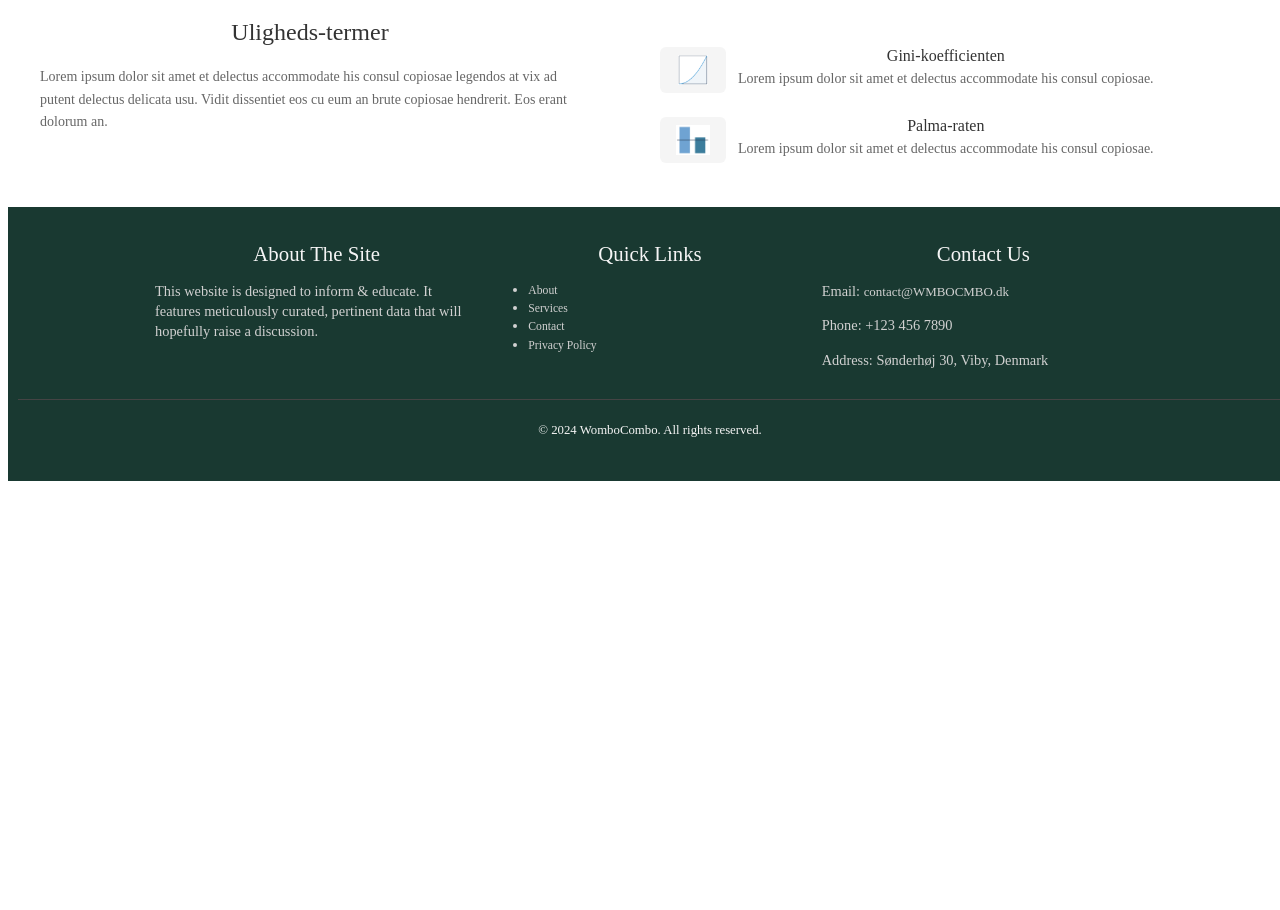
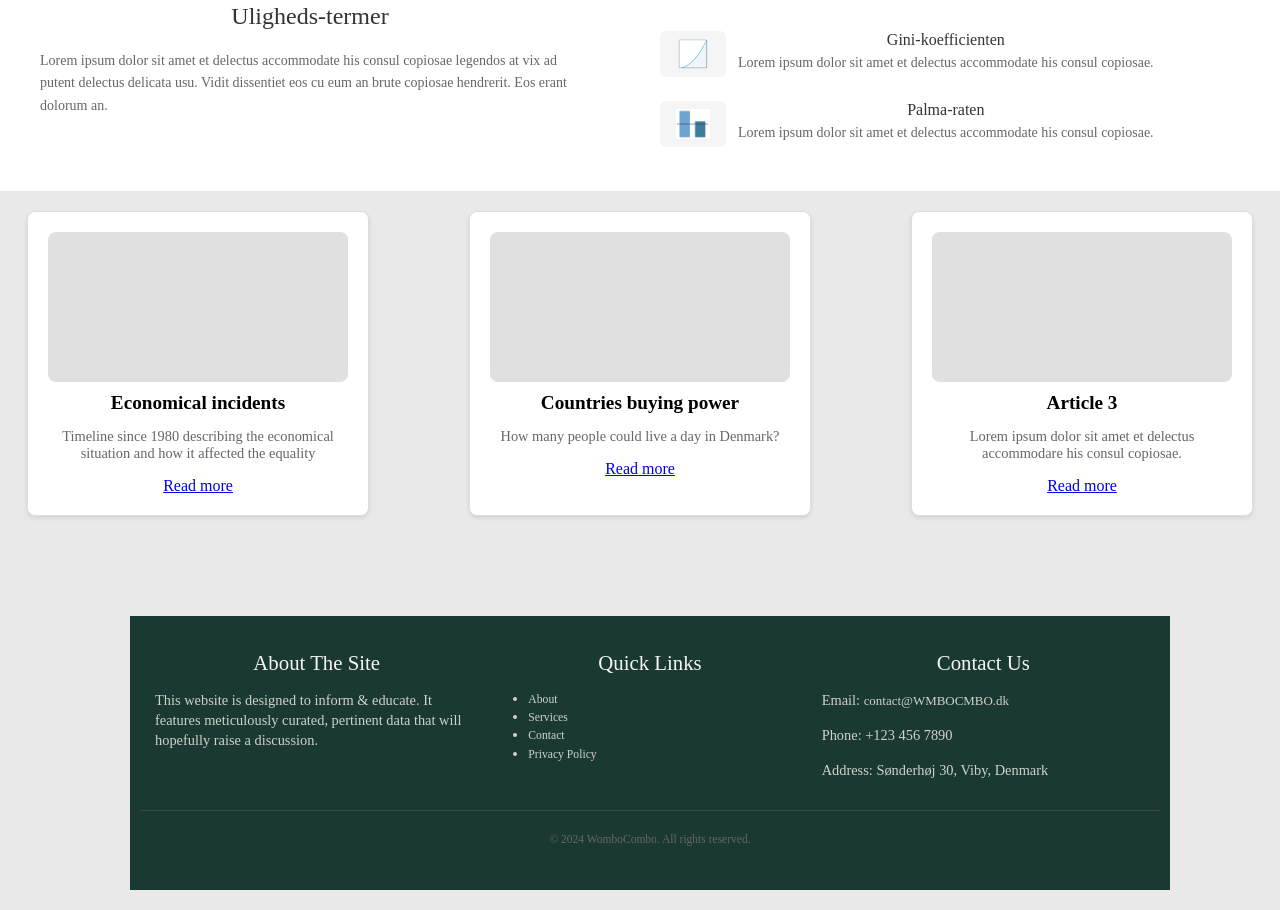
Before and after one commit to jonasissmallguy/projekt_fn, a website: page frontend/index.html in a window 1280 px wide. Shown: the part 968-1878 px from the top of the page. Before the commit the page ends 1457 px from the top, so only its background shows below. Drawn offline with nearby package versions, Linux system fonts and the light colour scheme; no server answers.

Commit message:
Intergereret artikel-referencer på index, ændring i fonts på country siden.

```diff
--- a/frontend/index.html
+++ b/frontend/index.html
@@ -266,8 +266,7 @@
             margin-bottom: 20px; /* Adds spacing below the title */
         }
 
-
-    </style>
+</style>
 </head>
 <body>
     <div id="navbar-container"></div>
@@ -572,6 +571,26 @@
         });
     </script>
 
+    <div class="card-container">
+        <div class="card">
+            <div class="image-placeholder"></div>
+            <h3>Economical incidents</h3>
+            <p>Timeline since 1980 describing the economical situation and how it affected the equality</p>
+            <a href="#">Read more</a>
+        </div>
+        <div class="card">
+            <div class="image-placeholder"></div>
+            <h3>Countries buying power</h3>
+            <p>How many people could live a day in Denmark?</p>
+            <a href="#">Read more</a>
+        </div>
+        <div class="card">
+            <div class="image-placeholder"></div>
+            <h3>Article 3</h3>
+            <p>Lorem ipsum dolor sit amet et delectus accommodare his consul copiosae.</p>
+            <a href="#">Read more</a>
+        </div>
+
     <div id="footer-container"></div>
 </body>
 </html>
--- a/frontend/styles.css
+++ b/frontend/styles.css
@@ -59,3 +59,72 @@
     border-radius: 4px;
     margin: 20px;
 }
+
+html, body {
+    margin: 0;
+    padding: 0;
+    height: 100%; /* Footer&header width problem løst*/
+}
+
+/* styles.css */
+.articles-body {
+    font-family: Arial, sans-serif;
+    margin: 0;
+    padding: 0;
+    background-color: #f4f4f4;
+}
+
+.card-container {
+    display: flex;
+    justify-content: center;
+    gap: 100px;
+    padding: 20px;
+    flex-wrap: wrap;
+    background: #e9e9e9;
+}
+
+.card {
+    background: white;
+    border: 1px solid #ddd;
+    border-radius: 8px;
+    box-shadow: 0 2px 4px rgba(0, 0, 0, 0.1);
+    width: 300px;
+    padding: 20px;
+    text-align: center;
+}
+
+.image-placeholder {
+    width: 100%;
+    height: 150px;
+    background-color: #e0e0e0;
+    border-radius: 8px;
+    margin-bottom: x;
+}
+
+h3 {
+    font-size: 1.2em;
+    margin: 10px 0;
+}
+
+p {
+    font-size: 0.9em;
+    color: #666;
+    margin-bottom: 15px;
+}
+
+.articles-body {
+
+    text-decoration: none;
+    color: #333;
+    font-weight: bold;
+}
+
+a:hover {
+    text-decoration: underline;
+}
+
+#giniChart {
+
+border-radius: 50px;
+border-color: #666;
+}
```
Also changed, not shown: frontend/articles.html (+37 -12 lines), frontend/country.html (+8 -2 lines), frontend/components/footer/footer.css (line endings or trailing spaces).
